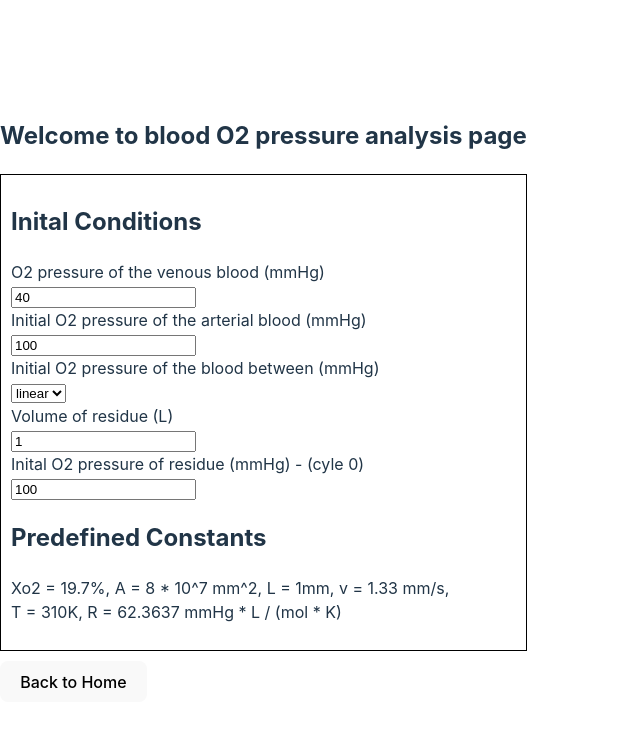
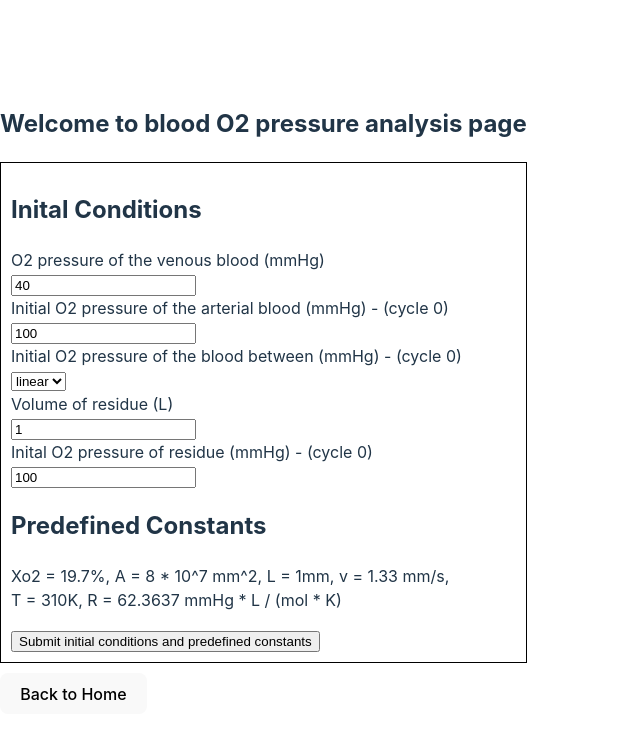
Before and after one commit to YooChanJo/OSAS-digital-twinning, a React (Vite) app in the folder frontend/: page /analysis/blood-o2-pressure-analysis in a window 1280 px wide. Shown: the top 738 px of the page, without its empty margins (0-640 px from the left). Built offline with nearby package versions, Linux system fonts and the light colour scheme.

Commit message:
Semi-finalized inital condition & predefined constants form

```diff
--- a/frontend/src/routes/bloodO2PressureAnalysis.jsx
+++ b/frontend/src/routes/bloodO2PressureAnalysis.jsx
@@ -8,8 +8,11 @@ export default function BloodO2PressureAnalysis() {
     const onBackToHomeClick = () => {
         navigate("/");
     }
-    const onFormSubmit = () => {
+    const onFormSubmit = (e) => {
+        e.preventDefault();
 
+
+        console.log("form successfully submited");
     }
 
     return (<>
@@ -18,21 +21,22 @@ export default function BloodO2PressureAnalysis() {
             <h2>Inital Conditions</h2>
             <label htmlFor="Pv">O2 pressure of the venous blood (mmHg)</label><br />
             <input id="Pv" type="number" defaultValue={40}></input><br />
-            <label htmlFor="Part">Initial O2 pressure of the arterial blood (mmHg)</label><br />
+            <label htmlFor="Part">Initial O2 pressure of the arterial blood (mmHg) - (cycle 0)</label><br />
             <input id="Part" type="number" defaultValue={100}></input><br />
-            <label htmlFor="Pbet">Initial O2 pressure of the blood between (mmHg)</label><br />
+            <label htmlFor="Pbet">Initial O2 pressure of the blood between (mmHg) - (cycle 0)</label><br />
             <select id="Pbet">
                 <option value="linear">linear</option>
             </select><br />
             <label htmlFor="Vr">Volume of residue (L)</label><br />
             <input id="Vr" type="number" defaultValue={1}></input><br />
-            <label htmlFor="Pr">Inital O2 pressure of residue (mmHg) - (cyle 0)</label><br />
+            <label htmlFor="Pr">Inital O2 pressure of residue (mmHg) - (cycle 0)</label><br />
             <input id="Pr" type="number" defaultValue={100}></input>
             <h2>Predefined Constants</h2>
             <p>
                 Xo2 = 19.7%, A = 8 * 10^7 mm^2, L = 1mm, v = 1.33 mm/s, <br/>
                 T = 310K, R = 62.3637 mmHg * L / (mol * K)
             </p>
+            <input type="submit" value="Submit initial conditions and predefined constants"/>
         </form>
         <button onClick={onBackToHomeClick}>Back to Home</button>
     </>);
```
